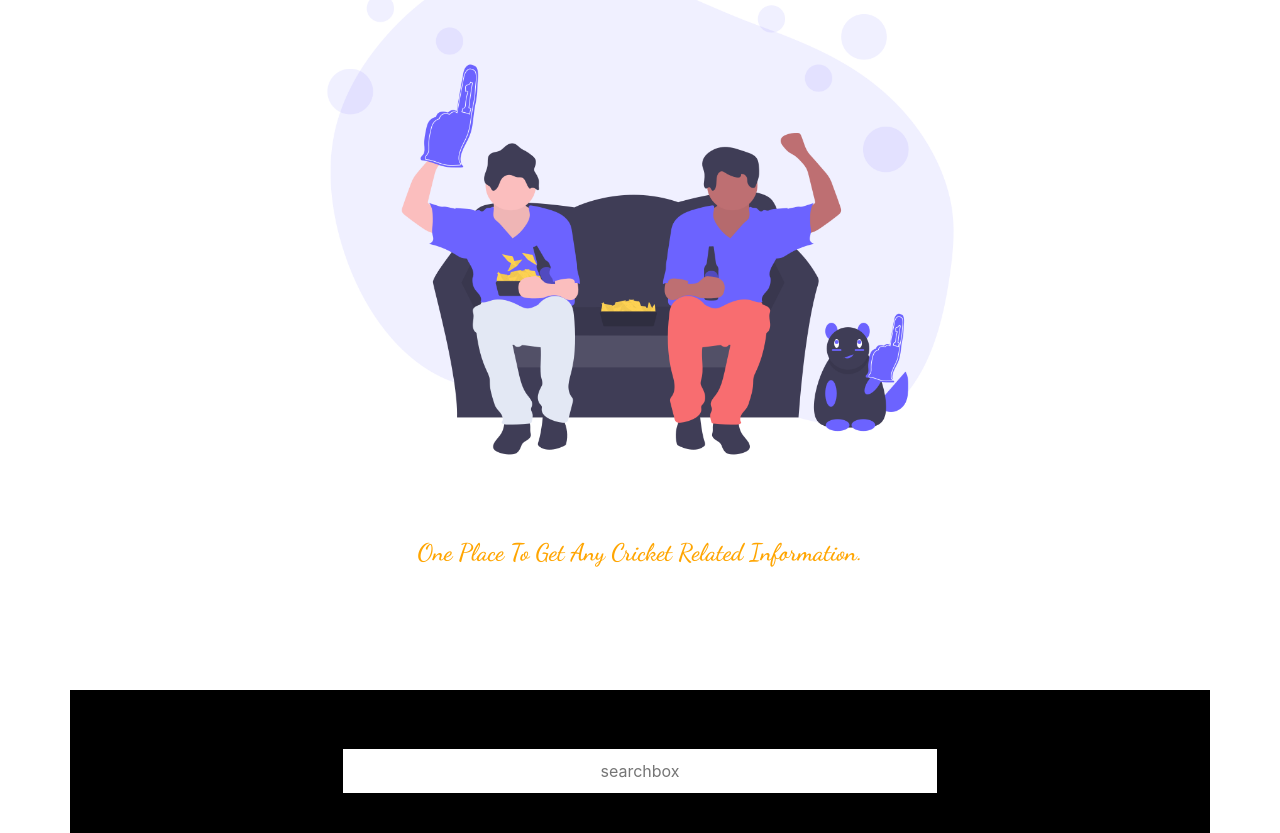
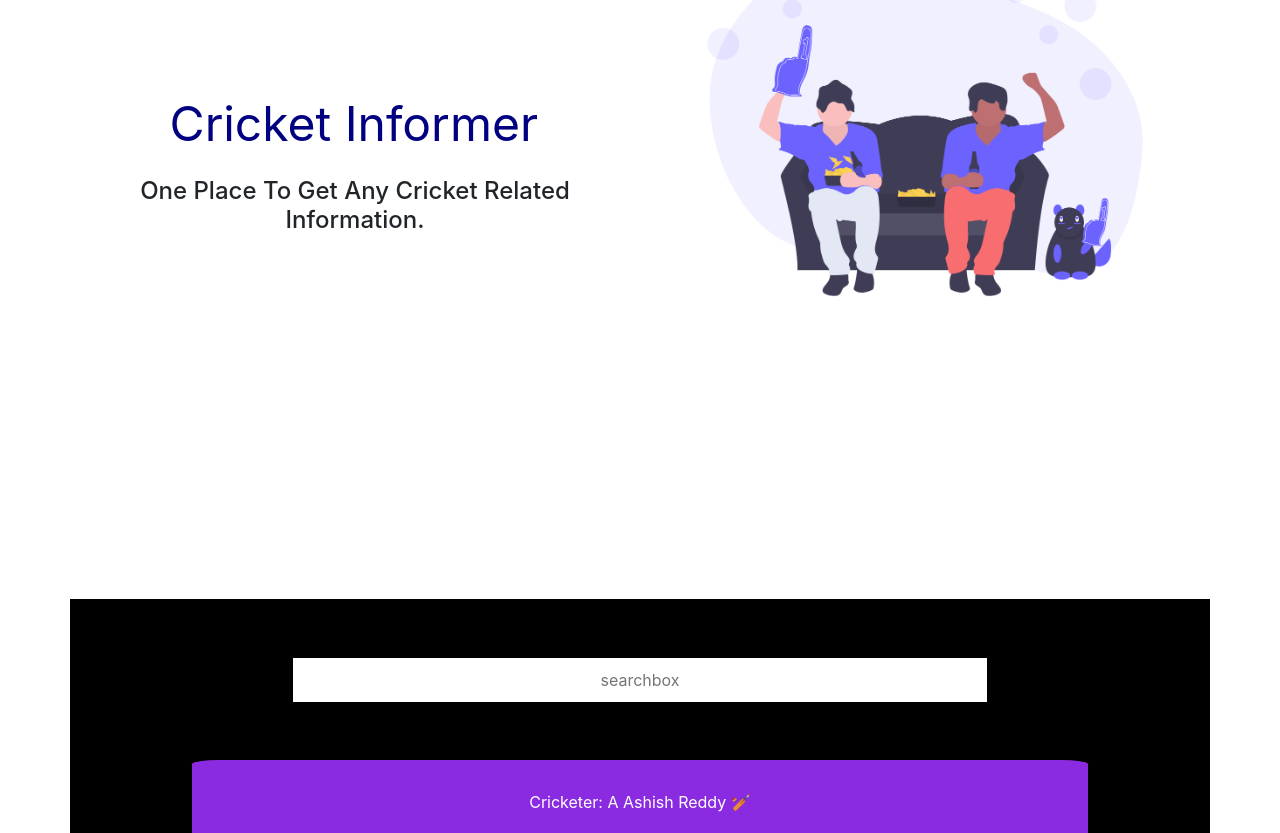
Before and after one commit to Rishiraj122/Cricket, a Vue app: page / in a window 1280 px wide. Shown: the part 220-1053 px from the top of the page. Built offline with nearby package versions, Linux system fonts and the light colour scheme.

Commit message:
some changes in the design

```diff
--- a/src/App.vue
+++ b/src/App.vue
@@ -1,23 +1,21 @@
 <template>
 
     <div class="container" style="text-align: center;">
-      <div class="row">
+      <div class="row r1">
 
-        <div class="col-lg-12 col-md-12 col-sm-12 name" style="text-align: center">
+        <div class="col-lg-6 col-md-12 col-sm-12 name" style="text-align: center">
             <h1 class="firstText">
                 <span class="text-wrapper">
                     <span class="letters">Cricket Informer</span>
                 </span>
             </h1>
+             <h4>One Place To Get Any Cricket Related Information.</h4>
         </div>
 
-        <div class="col-lg-12 col-md-12 col-sm-12 div1">
-          <img src="./gameDay.png" style="width: 70%">
+        <div class="col-lg-6 col-md-12 col-sm-12 div1">
+          <img src="./gameDay.png" style="width: 100%">
         </div>
 
-        <div class="col-lg-12 col-md-12 col-sm-12 textBeforeSearch">
-          <h4>One Place To Get Any Cricket Related Information.</h4>
-        </div>
       </div>
       <div class="row r2">
         <section style="background-color: black; margin: 0 auto; width: 100%">
@@ -518,7 +516,7 @@ body{
 }
 
 .name{
-    padding-top: 3%;
+    padding-top: 20%;
     margin-bottom: -5%;
 }
 
@@ -555,7 +553,7 @@ body{
 
 
 input{
-  width: 60%;
+  width: 70%;
   text-align: center;
   padding: 1%;
   border: 2px solid black;
@@ -573,7 +571,12 @@ section{
   padding-bottom:5%;
 }
 
+.r1{
+    padding-top: 7%;
+}
+
 .r2{
+    padding-top: 19%;
   padding-bottom: 7%;
 }
 
@@ -582,7 +585,7 @@ section{
   background-color: blueviolet;
   color: white;
   border-radius: 3%;
-  width: 80%;
+  width: 90%;
   margin: 0 auto;
   margin-top: 0.5%;
 }
```
